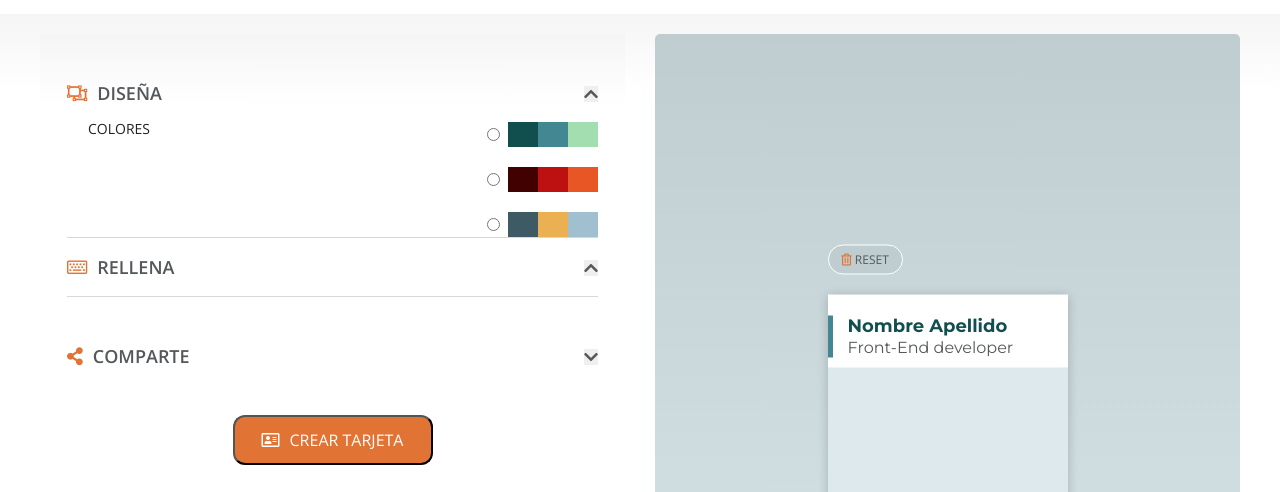
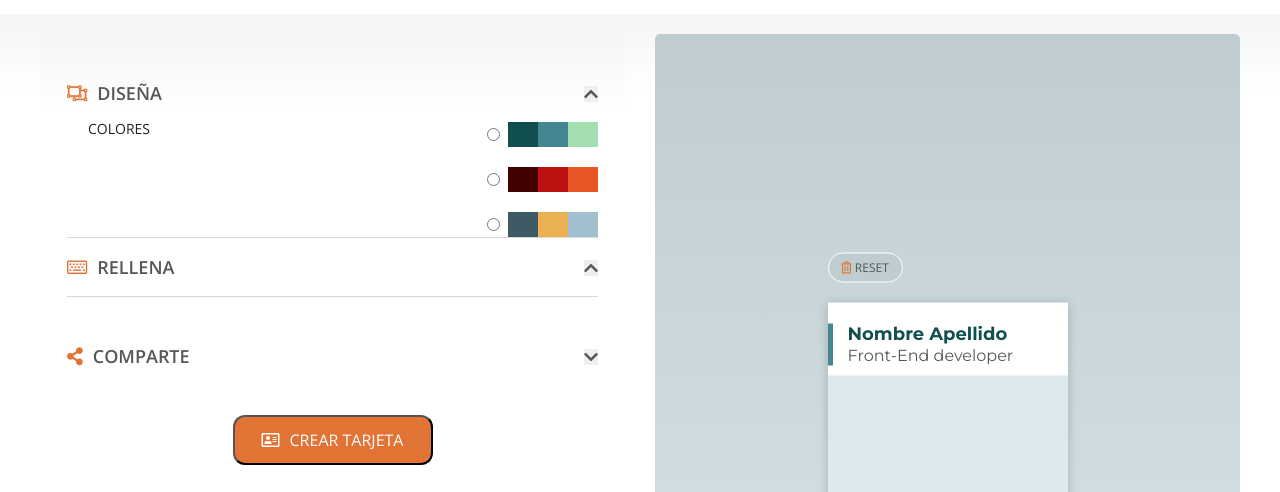
Before and after one commit to Adalab/project-promo-i-module-2-team-4-afternoon, a website: page public/card.html in a window 1280 px wide. Shown: the part 96-588 px from the top of the page. Drawn offline with nearby package versions, Linux system fonts and the light colour scheme.

Commit message:
add all changes

```diff
--- a/_src/assets/scss/layouts/_preview.scss
+++ b/_src/assets/scss/layouts/_preview.scss
@@ -45,7 +45,10 @@ $palete3Color3: #a0c0cf;
     background: linear-gradient($previewBackground1, $previewBackground2);
     position: relative;
     width: 100%;
-    height: 100vh;
+    height: 457px;
+    @include forTablet{
+        height: 100%;
+    }
     .preview__container{
         @include centerAll;
         .preview__resetButton{
--- a/_src/assets/scss/layouts/_structure.scss
+++ b/_src/assets/scss/layouts/_structure.scss
@@ -3,6 +3,7 @@
     background: linear-gradient(to bottom, #f5f5f5, #ffffff 9%);
     @include forTablet{
         padding: 20px 40px;
+        min-height: 856px; // Altura mínima para que no salte al desplegar menus
         display: grid;
         grid-template-columns: repeat(2, 1fr);
         grid-template-rows: 1fr;
```
Also changed, not shown: public/assets/css/main.css, 1 other file.
